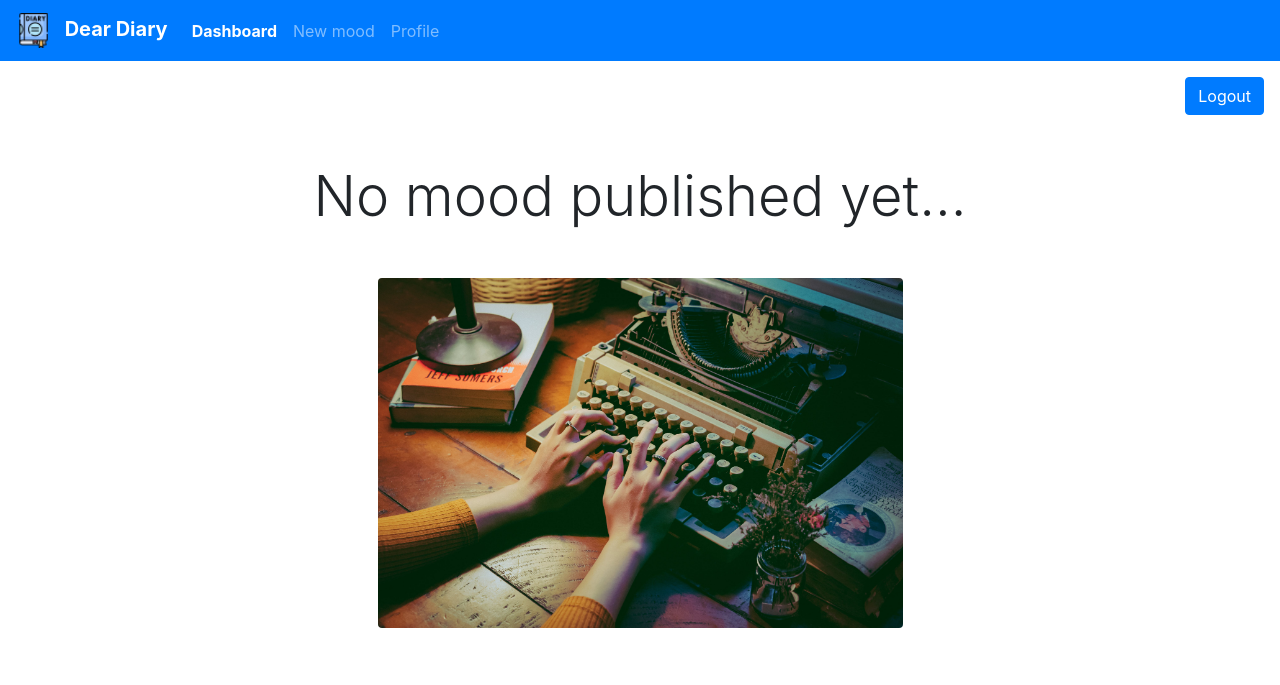
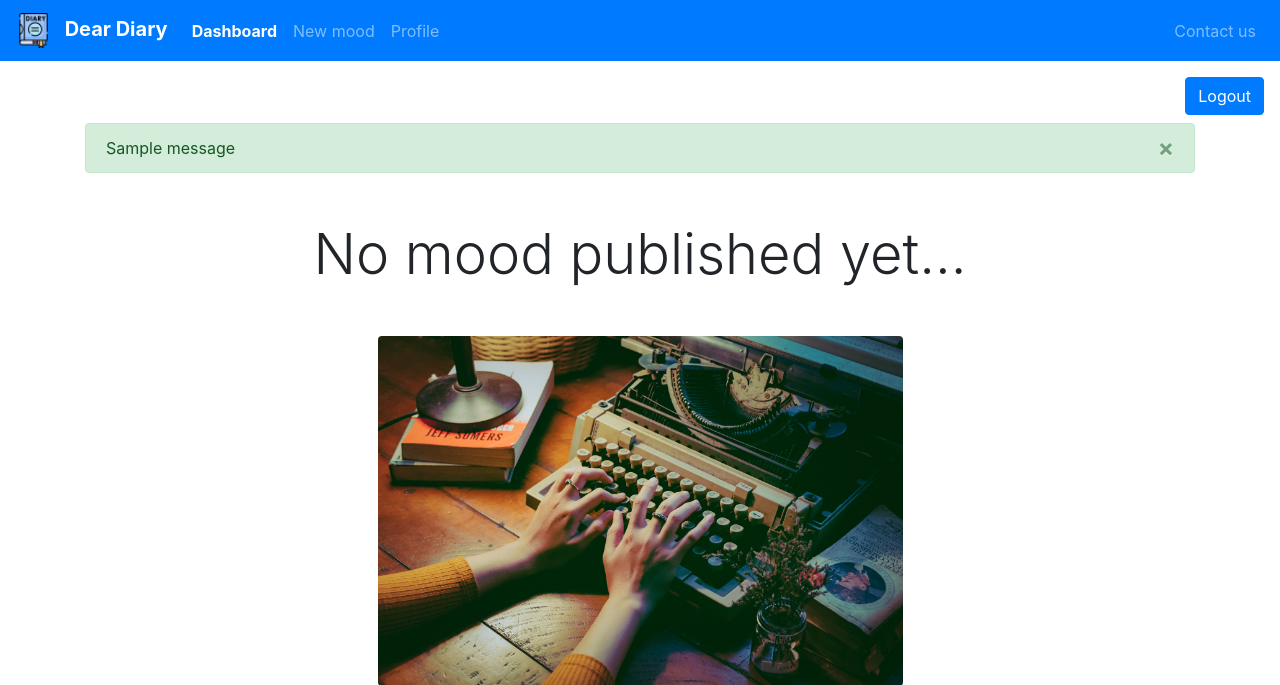
Before and after one commit to adrianliz/dear_diary, a Django app: page /diary/dashboard/ in a window 1280 px wide. Shown: the top 685 px of the page. Run offline with Django 3.2, Linux system fonts and the light colour scheme; a user stored in the database is signed in; tables that the repository leaves empty hold one stand-in row (values such as "Sample post"); one stand-in notice (Sample message) is shown; data that the repository does not hold is empty; some libraries are stand-ins or nearby versions.

Commit message:
feat: v0.9.0

```diff
--- a/diary/admin.py
+++ b/diary/admin.py
@@ -1,6 +1,7 @@
 from django.contrib import admin
 
-from .models import Mood, Profile
+from .models import Mood, Profile, ContactMessage
 
 admin.site.register(Mood)
 admin.site.register(Profile)
+admin.site.register(ContactMessage)
--- a/diary/models.py
+++ b/diary/models.py
@@ -32,3 +32,9 @@ class Profile(models.Model):
         choices=GENDER_CHOICES, blank=True, null=True)
 
     user = models.OneToOneField(User, on_delete=models.CASCADE)
+
+class ContactMessage(models.Model):
+    subject = models.CharField(max_length=50)
+    message = models.CharField(max_length=300)
+
+    user = models.ForeignKey(User, on_delete=models.CASCADE)
--- a/diary/templates/diary/core/navbar.html
+++ b/diary/templates/diary/core/navbar.html
@@ -10,21 +10,28 @@
     <span class="navbar-toggler-icon"></span>
   </button>
   <div class="collapse navbar-collapse" id="navbarNav">
-    <ul class="navbar-nav">
-      {% url 'diary:dashboard' as dashboard_url %}
-      {% url 'diary:create' as create_url %}
-      {% url 'diary:profile' as profile_url %}
+    {% url 'diary:dashboard' as dashboard_url %}
+    {% url 'diary:create' as create_url %}
+    {% url 'diary:profile' as profile_url %}
+    {% url 'diary:contact' as contact_url %}
+    <ul class="navbar-nav mr-auto">
       <li class="nav-item">
         <a class="nav-link {% if request.path == dashboard_url %}active font-weight-bold{% endif %}"
            href="{{dashboard_url}}">Dashboard</a>
       </li>
-      <li>
+      <li class="nav-item">
         <a class="nav-link {% if request.path == create_url %}active font-weight-bold{% endif %}"
         href="{{create_url}}">New mood</a>
       </li>
-      <li>
+      <li class="nav-item">
         <a class="nav-link {% if request.path == profile_url %}active font-weight-bold{% endif %}"
         href="{{profile_url}}">Profile</a>
+      </li>
+    </ul>
+    <ul class="navbar-nav">
+      <li class="nav-item">
+        <a class="nav-link {% if request.path == contact_url %}active font-weight-bold{% endif %}"
+        href="{{contact_url}}">Contact us</a>
       </li>
     </ul>
   </div>
--- /dev/null
+++ b/diary/templates/diary/core/success_messages.html
@@ -0,0 +1,12 @@
+{% if messages %}
+{% for message in messages %}
+{% if 'success' in message.tags %}
+<div class="alert alert-success alert-dismissible fade show mt-2" role="alert">
+  {{ message }}
+  <button type="button" class="close" data-dismiss="alert" aria-label="Close">
+    <span aria-hidden="true">&times;</span>
+  </button>
+</div>
+{% endif %}
+{% endfor %}
+{% endif %}
--- a/diary/urls.py
+++ b/diary/urls.py
@@ -1,6 +1,7 @@
 from django.urls import path
 from diary.views import LandingView, SignupView, DashboardView, \
-    DeleteMoodView, CreateMoodView, EditMoodView, ProfileView, EditProfileView, logout_view
+    DeleteMoodView, CreateMoodView, EditMoodView, ProfileView, \
+    EditProfileView, ContactView, logout_view
 
 app_name = 'diary'
 urlpatterns = [
@@ -10,7 +11,8 @@ urlpatterns = [
     path('dashboard/', DashboardView.as_view(), name="dashboard"),
     path('delete/<int:pk>/', DeleteMoodView.as_view(), name="delete"),
     path('create/', CreateMoodView.as_view(), name="create"),
-    path('edit/<int:pk>/', EditMoodView.as_view(), name="edit"),
+    path('edit/<int:pk>/', EditMoodView.as_view(), name="edit_mood"),
     path('profile/', ProfileView.as_view(), name="profile"),
-    path('profile/edit/<int:pk>', EditProfileView.as_view(), name="edit_profile")
+    path('profile/edit/<int:pk>', EditProfileView.as_view(), name="edit_profile"),
+    path('contact/', ContactView.as_view(), name="contact")
 ]
--- a/diary/views.py
+++ b/diary/views.py
@@ -1,16 +1,17 @@
 from django.shortcuts import render
 from django.urls import reverse, reverse_lazy
+from django.http import HttpResponseRedirect
 from django.views import View
-from django.views.generic import ListView, DeleteView, CreateView, UpdateView, TemplateView
+from django.views.generic import ListView, DeleteView, CreateView, UpdateView, TemplateView, FormView
 from django.contrib.auth import authenticate, login, logout
 from django.contrib.auth.models import User
 from django.contrib.auth.decorators import login_required
 from django.contrib.auth.mixins import LoginRequiredMixin, UserPassesTestMixin
 from django.contrib.auth.forms import AuthenticationForm
-from diary.forms import RegisterForm, MoodForm, ProfileForm
-from django.http import HttpResponseRedirect
+from django.contrib.messages.views import SuccessMessageMixin
 
 from .models import Mood, Profile
+from .forms import RegisterForm, MoodForm, ProfileForm, ContactForm
 
 
 class UserNotLoggedValidator(UserPassesTestMixin):
@@ -148,3 +149,24 @@ class EditProfileView(LoginRequiredMixin, OwnershipValidator, UpdateView):
         context['include_navbar'] = True
         context['back_url'] = reverse('diary:profile')
         return context
+
+
+class ContactView(LoginRequiredMixin, SuccessMessageMixin, FormView):
+    form_class = ContactForm
+    template_name = 'diary/core/page_form.html'
+    success_message = 'Message sent correctly'
+    success_url = reverse_lazy('diary:dashboard')
+
+    def get_context_data(self, **kwargs):
+        context = super().get_context_data(**kwargs)
+        context['form_name'] = "Contact"
+        context['include_navbar'] = True
+        context['back_url'] = reverse('diary:dashboard')
+        return context
+
+    def form_valid(self, form):
+        contact_message = form.save(commit=False)
+        contact_message.user = self.request.user
+        contact_message.save()
+        form.send_email()
+        return super().form_valid(form)
```
Also changed, not shown: dear_diary/settings.py (+10 -1 lines), diary/forms.py (+19 -1 lines), diary/templates/diary/core/pagination.html (added, +37 -0 lines), diary/templates/diary/dashboard.html (+3 -39 lines), README.md, diary/migrations/0014_contactmessage.py (added), diary/migrations/0015_auto_20210118_2250.py (added), 1 other file.
